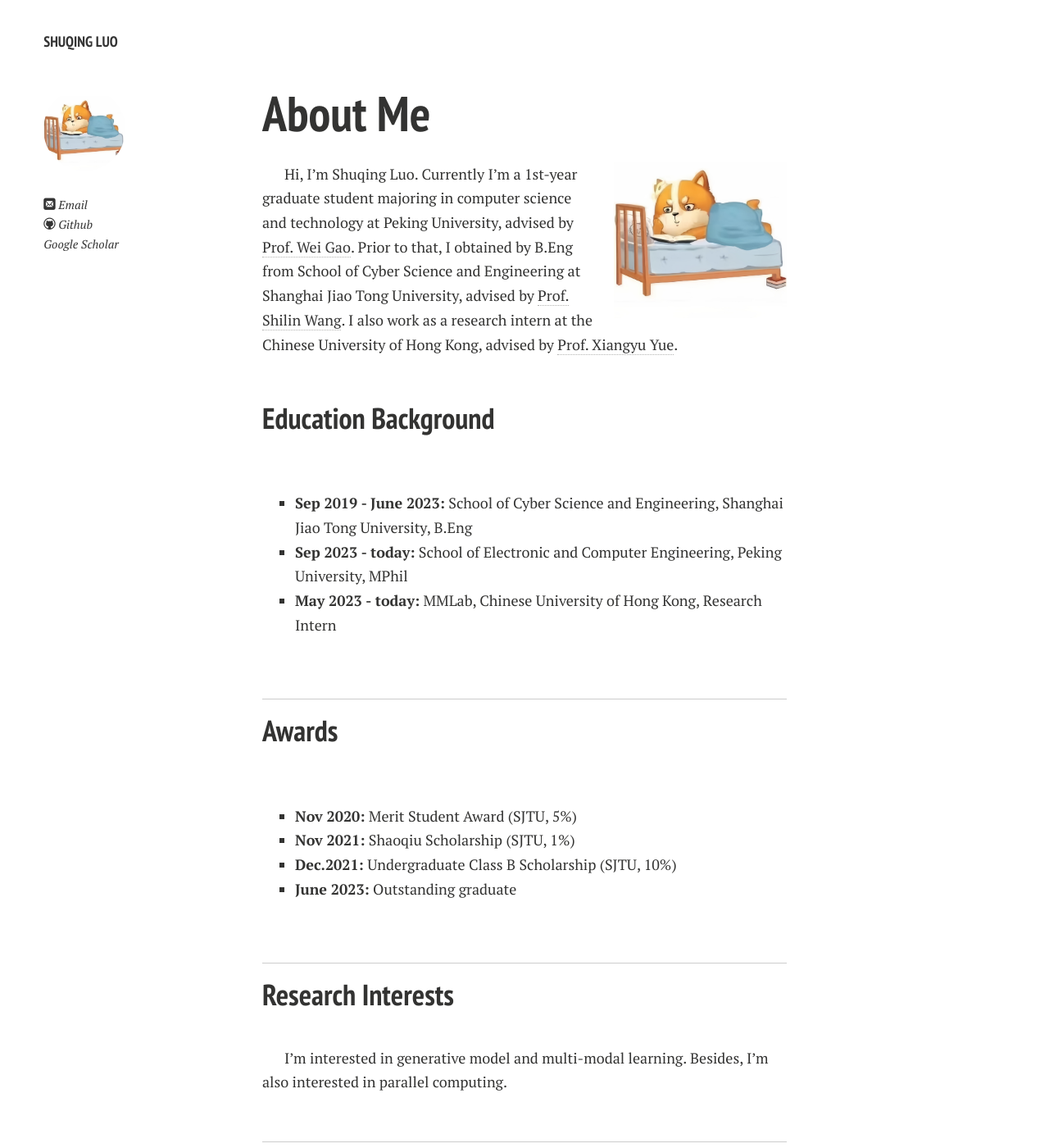
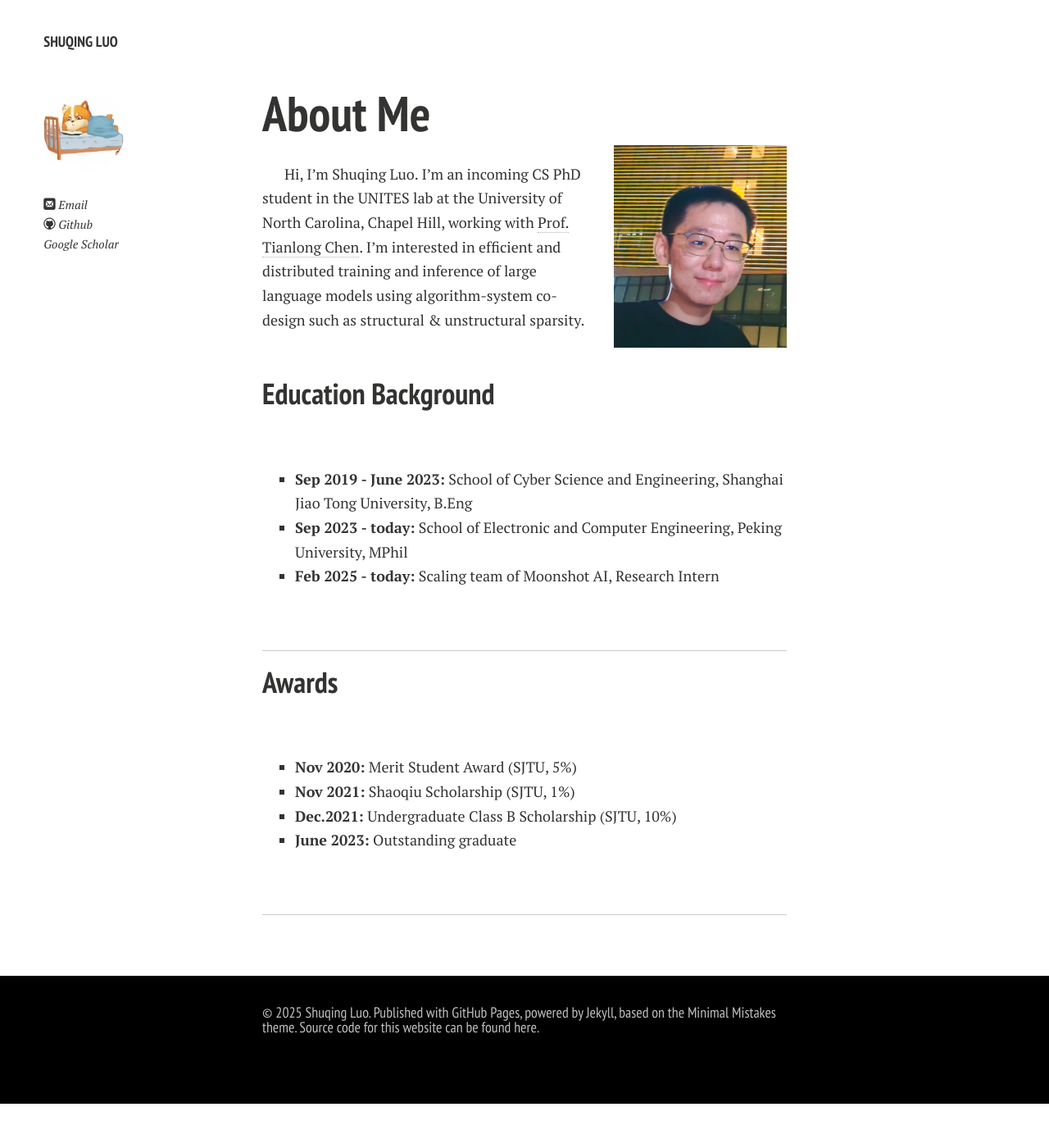
Before and after one commit to luoshuqing2001/luoshuqing2001.github.io, a Jekyll site: the page built from index.md, in a window 1280 px wide and 1400 px high. Shown: the whole window at 82% size. Built offline with Jekyll 4.4.1, drawn with Linux system fonts in a browser that asks for light colours; nearby versions of some CDN libraries; comment, search, counter and statistics services are not loaded; a style sheet for code colours, icons or effects is not loaded; our own code applies the rules of GitHub Pages for plain Markdown files; some of the changed text lies outside the part shown.

Commit message:
Major Modification

```diff
--- a/index.md
+++ b/index.md
@@ -4,11 +4,11 @@ layout: page
 
 # About Me
 
-<img src="images/cartoon.jpg" class="floatpic" width="360" height="400">
+<img src="images/me.jpg" class="floatpic" width="360" height="400">
 
 <br>
 
-Hi, I'm Shuqing Luo. Currently I'm a 1st-year graduate student majoring in computer science and technology at Peking University, advised by [Prof. Wei Gao](https://gaowei262.github.io/). Prior to that, I obtained by B.Eng from School of Cyber Science and Engineering at Shanghai Jiao Tong University, advised by [Prof. Shilin Wang](https://infosec.sjtu.edu.cn/DirectoryDetail.aspx?id=122). I also work as a research intern at the Chinese University of Hong Kong, advised by [Prof. Xiangyu Yue](https://xyue.io/).
+Hi, I'm Shuqing Luo. I'm an incoming CS PhD student in the UNITES lab at the University of North Carolina, Chapel Hill, working with [Prof. Tianlong Chen](https://tianlong-chen.github.io/). I'm interested in efficient and distributed training and inference of large language models using algorithm-system co-design such as structural & unstructural sparsity.
 
 <br>
 
@@ -16,12 +16,9 @@ Hi, I'm Shuqing Luo. Currently I'm a 1st-year graduate student majoring in compu
 
 <br>
 
-<!-- **<font color='red'>[Highlight]</font> I am looking for PhD to start in 2025 Fall. Contact me if you have any leads!** -->
-
 - **Sep 2019 - June 2023:** School of Cyber Science and Engineering, Shanghai Jiao Tong University, B.Eng
 - **Sep 2023 - today:** School of Electronic and Computer Engineering, Peking University, MPhil
-- **May 2023 - today:** MMLab, Chinese University of Hong Kong, Research Intern
-<!-- - Expect to apply for a one-year Mphil program and graduate in Sep 2025. Looking for PhD position after that. -->
+- **Feb 2025 - today:** Scaling team of Moonshot AI, Research Intern
 
 <br>
 
@@ -39,47 +36,3 @@ Hi, I'm Shuqing Luo. Currently I'm a 1st-year graduate student majoring in compu
 <br>
 
 ---
-
-## Research Interests
-
-<br>
-
-I'm interested in generative model and multi-modal learning. Besides, I'm also interested in parallel computing.
-
-<br>
-
----
-
-## Skills
-
-<br>
-
-- **Programming Language:** C++, Python, CUDA, LaTeX, Shell
-- **Programming Framework:** PyTorch
-
-<br>
-
----
-
-## Projects
-
-<br>
-
-- Tensor Core Simulator
-- PoW Simulator
-- Deep Learning Model Copyright Protection Platform
-
-<br>
-
----
-
-## Friends
-
-<br>
-
-- [Jiaxin Song](https://sjxer723.github.io/)
-- [Zihan Liu](https://github.com/zhliuworks)
-- [Bowen Qu](https://github.com/Coobiw)
-- [Liuzhenghao Lv](https://github.com/Lyu6PosHao)
-
-<br>
```
Also changed, not shown: images/me.jpg (added), 1 other file.
